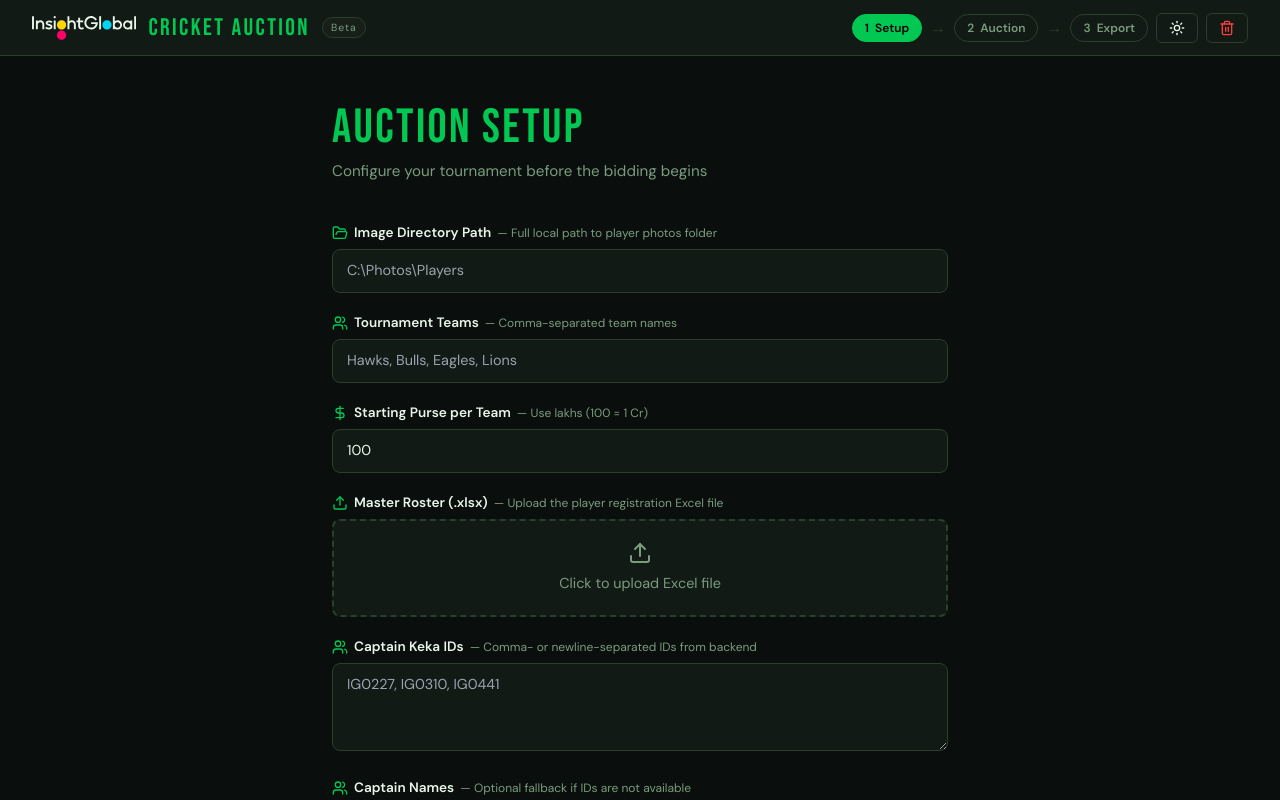
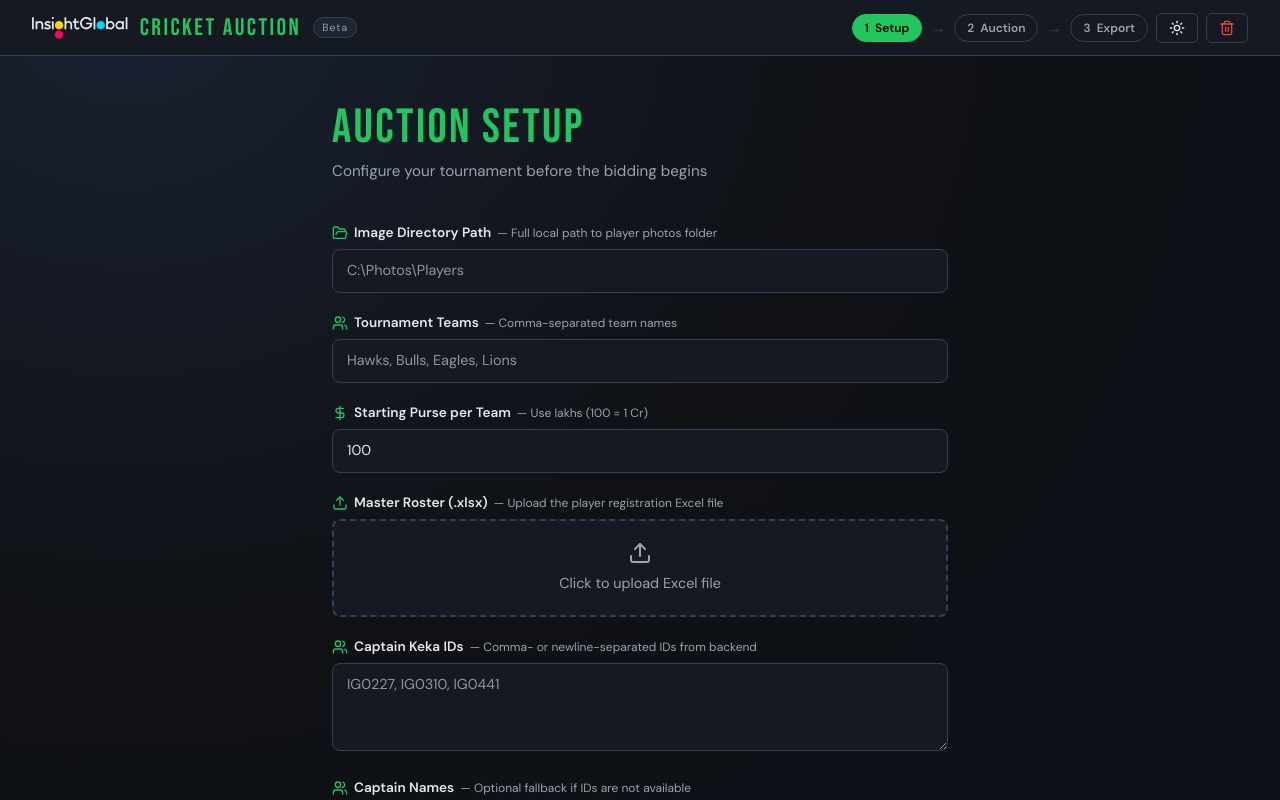
Before and after one commit to thepavansai/IG-Cricket-Auction, a React (Vite) app in the folder frontend/: page / in a window 1280 px wide. Shown: the top 800 px of the page. Built offline with nearby package versions, Linux system fonts and the light colour scheme.

Commit message:
Enhance auction functionality with budget handling and UI improvements

```diff
--- a/frontend/src/App.jsx
+++ b/frontend/src/App.jsx
@@ -225,7 +225,7 @@ export default function App() {
   }
 
   return (
-    <div className="min-h-screen" style={{ background: 'var(--bg)' }}>
+    <div className="min-h-screen" style={{ background: 'var(--grad-bg)' }}>
       <header style={{
         background: 'var(--bg2)',
         borderBottom: '1px solid var(--border)',
@@ -239,11 +239,12 @@ export default function App() {
         zIndex: 100
       }}>
         <div style={{ display: 'flex', alignItems: 'center', gap: '12px' }}>
+          <div style={{ display: 'flex', alignItems: 'center', height: '22px', flexShrink: 0, marginTop: '1px' }}>
           <svg
             viewBox="0 0 161 37"
-            aria-label="Cricket auction logo"
+            aria-label="InsightGlobal logo"
             role="img"
-            style={{ display: 'block', height: '1.5rem', width: 'auto', color: 'var(--text)', flexShrink: 0 }}
+            style={{ display: 'block', height: '22px', width: 'auto', color: 'var(--text)' }}
           >
             <path d="M3.04763 0.323469H0.0722656V20.6155H3.04763V0.323469Z" fill="currentColor"></path>
             <path d="M12.878 6.72385C11.4806 6.69149 10.1169 7.155 9.02869 8.03219V6.95117H6.03817V20.5903H9.01353L9.03879 12.6645C9.11816 11.7897 9.52816 10.9782 10.1852 10.3953C10.8423 9.81235 11.6969 9.50199 12.5749 9.52745H12.6052C13.0216 9.51385 13.4366 9.58323 13.826 9.73153C14.2154 9.87982 14.5714 10.1041 14.8733 10.3913C15.2362 10.7874 15.5165 11.2518 15.6978 11.7575C15.879 12.2632 15.9577 12.7999 15.9291 13.3363V20.5903H18.9045V13.109C18.8994 9.29509 16.4797 6.72385 12.878 6.72385Z" fill="currentColor"></path>
@@ -260,12 +261,16 @@ export default function App() {
             <path d="M45.5969 20.8582C49.4971 20.8582 52.6589 17.6964 52.6589 13.7962C52.6589 9.89589 49.4971 6.7341 45.5969 6.7341C41.6966 6.7341 38.5348 9.89589 38.5348 13.7962C38.5348 17.6964 41.6966 20.8582 45.5969 20.8582Z" fill="#FFD700"></path>
             <path d="M115.591 20.8582C119.491 20.8582 122.653 17.6964 122.653 13.7962C122.653 9.89589 119.491 6.7341 115.591 6.7341C111.691 6.7341 108.529 9.89589 108.529 13.7962C108.529 17.6964 111.691 20.8582 115.591 20.8582Z" fill="#00D6F2"></path>
           </svg>
+          </div>
+          <div style={{ display: 'flex', alignItems: 'center' }}>
             <span style={{
               fontFamily: 'Bebas Neue',
               fontSize: '1.5rem',
+              lineHeight: '22px',
               letterSpacing: '0.1em',
               color: 'var(--green)'
             }}>CRICKET AUCTION</span>
+          </div>
           <span style={{
             fontSize: '0.65rem',
             background: 'var(--bg3)',
--- a/frontend/src/index.css
+++ b/frontend/src/index.css
@@ -3,33 +3,43 @@
 @tailwind utilities;
 
 :root {
-  --green: #00c853;
-  --green-dim: #00963e;
-  --gold: #ffd600;
-  --gold-dim: #c9a800;
-  --red: #ff3d3d;
-  --bg: #0a0f0d;
-  --bg2: #111a14;
-  --bg3: #162019;
-  --card: #1a2a1e;
-  --border: #2a3f2e;
-  --text: #e8f5e9;
-  --muted: #7a9c7e;
+  color-scheme: dark;
+  --green: #22c55e;
+  --green-dim: #15803d;
+  --gold: #f59e0b;
+  --gold-dim: #b45309;
+  --red: #ef4444;
+  --bg: #0f1115;
+  --bg2: #151922;
+  --bg3: #1e2532;
+  --card: #222c3b;
+  --border: #334155;
+  --text: #e5e7eb;
+  --muted: #9ca3af;
+  --grad-bg: radial-gradient(120% 120% at 10% 0%, #192131 0%, var(--bg) 48%, #0c1018 100%);
+  --grad-card: linear-gradient(140deg, #2a3648 0%, #222c3b 60%, #1f2836 100%);
+  --grad-selected-card: linear-gradient(140deg, rgba(34, 197, 94, 0.18) 0%, rgba(34, 197, 94, 0.08) 100%);
+  --grad-gold: linear-gradient(140deg, rgba(245, 158, 11, 0.22) 0%, rgba(180, 83, 9, 0.08) 100%);
 }
 
 [data-theme="light"] {
-  --green: #00a84d;
-  --green-dim: #0d7a38;
-  --gold: #cc8a00;
-  --gold-dim: #994d00;
-  --red: #d32f2f;
+  color-scheme: light;
+  --green: #15803d;
+  --green-dim: #166534;
+  --gold: #b45309;
+  --gold-dim: #92400e;
+  --red: #dc2626;
   --bg: #ffffff;
-  --bg2: #f5f5f5;
-  --bg3: #eeeeee;
+  --bg2: #f5f7fa;
+  --bg3: #e9edf3;
   --card: #fafafa;
-  --border: #e0e0e0;
-  --text: #1a1a1a;
-  --muted: #666666;
+  --border: #d1d9e6;
+  --text: #111827;
+  --muted: #6b7280;
+  --grad-bg: radial-gradient(130% 120% at 12% 0%, #f2f6fc 0%, var(--bg) 58%, #eef3fb 100%);
+  --grad-card: linear-gradient(140deg, #ffffff 0%, #f7f9fd 60%, #f2f6fb 100%);
+  --grad-selected-card: linear-gradient(140deg, rgba(21, 128, 61, 0.14) 0%, rgba(21, 128, 61, 0.05) 100%);
+  --grad-gold: linear-gradient(140deg, rgba(180, 83, 9, 0.14) 0%, rgba(146, 64, 14, 0.05) 100%);
 }
 
 * { box-sizing: border-box; }
@@ -37,10 +47,17 @@
 body {
   margin: 0;
   font-family: 'DM Sans', sans-serif;
-  background: var(--bg);
+  background: var(--grad-bg);
   color: var(--text);
   min-height: 100vh;
   transition: background-color 0.3s, color 0.3s;
+}
+
+::view-transition-group(*),
+::view-transition-old(*),
+::view-transition-new(*) {
+  animation-duration: 0.25s;
+  animation-timing-function: cubic-bezier(0.19, 1, 0.22, 1);
 }
 
 h1, h2, h3, .display {
@@ -94,3 +111,44 @@ h1, h2, h3, .display {
   background: var(--bg3);
   border-color: var(--text);
 }
+
+/* Shared themed controls for consistent input/select/textarea look in both modes */
+.themed-control {
+  color-scheme: inherit;
+  color: var(--text);
+  caret-color: var(--text);
+}
+
+.themed-control::placeholder {
+  color: var(--muted);
+  opacity: 0.9;
+}
+
+.themed-control:focus {
+  border-color: var(--green) !important;
+  box-shadow: 0 0 0 2px rgba(34, 197, 94, 0.14);
+}
+
+.themed-control option {
+  background: var(--bg2);
+  color: var(--text);
+}
+
+input.themed-control:-webkit-autofill,
+input.themed-control:-webkit-autofill:hover,
+input.themed-control:-webkit-autofill:focus,
+textarea.themed-control:-webkit-autofill,
+select.themed-control:-webkit-autofill {
+  -webkit-text-fill-color: var(--text);
+  box-shadow: 0 0 0 1000px var(--bg2) inset;
+  transition: background-color 9999s ease-out 0s;
+}
+
+input[type="number"].themed-control {
+  appearance: textfield;
+}
+
+input[type="number"].themed-control::-webkit-outer-spin-button,
+input[type="number"].themed-control::-webkit-inner-spin-button {
+  margin: 0;
+}
--- a/frontend/src/views/AuctionView.jsx
+++ b/frontend/src/views/AuctionView.jsx
@@ -36,7 +36,7 @@ const readBidSnapshots = () => {
 
 export default function AuctionView({ masterRoster, config, onDone, isReauction }) {
   const savedDraft = readDraft()
-  const savedBidSnapshots = readBidSnapshots()
+  const savedBidSnapshots = isReauction ? [] : readBidSnapshots()
 
   // Separate captains and regular players
   const captains = masterRoster.filter(p => p.IsCaptain)
@@ -49,12 +49,16 @@ export default function AuctionView({ masterRoster, config, onDone, isReauction
 
   const [roster, setRoster] = useState((!isReauction && savedDraft?.roster) ? savedDraft.roster : initialRoster)
   const [currentPlayerKekaID, setCurrentPlayerKekaID] = useState(
-    savedDraft?.currentPlayerKekaID || initialRoster[savedDraft?.currentIndex || 0]?.KekaID || initialRoster[0]?.KekaID || null
+    (!isReauction && (savedDraft?.currentPlayerKekaID || initialRoster[savedDraft?.currentIndex || 0]?.KekaID))
+      || initialRoster[0]?.KekaID
+      || null
   )
-  const [auctionPhase, setAuctionPhase] = useState(savedDraft?.auctionPhase || 'captain') // 'captain' or 'player'
+  const [auctionPhase, setAuctionPhase] = useState(
+    isReauction ? 'player' : (savedDraft?.auctionPhase || 'captain')
+  ) // 'captain' or 'player'
   const [teams, setTeams] = useState([])
-  const [selectedTeam, setSelectedTeam] = useState(savedDraft?.selectedTeam || '')
-  const [bidAmount, setBidAmount] = useState(savedDraft?.bidAmount || '')
+  const [selectedTeam, setSelectedTeam] = useState(isReauction ? '' : (savedDraft?.selectedTeam || ''))
+  const [bidAmount, setBidAmount] = useState(isReauction ? '' : (savedDraft?.bidAmount || ''))
   const [bidSnapshots, setBidSnapshots] = useState(Array.isArray(savedBidSnapshots) ? savedBidSnapshots : [])
   const [bidStatus, setBidStatus] = useState(null)
   const [bidMsg, setBidMsg] = useState('')
@@ -285,15 +289,28 @@ export default function AuctionView({ masterRoster, config, onDone, isReauction
       player.WinningTeam === teamName
     )
 
-  const handleSell = async () => {
+  const handleSell = async (options = {}) => {
+    const forceSell = Boolean(options.forceSell)
+
     if (!selectedTeam) { setBidMsg('Select a team'); setBidStatus('error'); return }
-    const amount = parseInt(bidAmount)
-    if (!amount || amount < currentPlayer.BasePrice) {
+    const parsedBid = parseInt(bidAmount, 10)
+    const amount = Number.isFinite(parsedBid) && parsedBid > 0
+      ? parsedBid
+      : (forceSell ? currentPlayer.BasePrice : NaN)
+
+    if (!currentPlayer) return
+
+    if (!amount || amount <= 0) {
+      setBidMsg('Enter a valid bid amount')
+      setBidStatus('error')
+      return
+    }
+
+    if (!forceSell && amount < currentPlayer.BasePrice) {
       setBidMsg(`Minimum bid is ${formatInLakhs(currentPlayer.BasePrice)}`)
       setBidStatus('error')
       return
     }
-    if (!currentPlayer) return
 
     const team = teams.find(t => t.id === selectedTeam)
     if (auctionPhase === 'captain' && teamHasCaptain(team?.name || selectedTeam)) {
@@ -302,7 +319,7 @@ export default function AuctionView({ masterRoster, config, onDone, isReauction
       return
     }
 
-    if (team && amount > team.budget) {
+    if (!forceSell && team && amount > team.budget) {
       setBidMsg(`${team.name} only has ${formatInLakhs(team.budget)} left`)
       setBidStatus('error')
       return
@@ -326,7 +343,8 @@ export default function AuctionView({ masterRoster, config, onDone, isReauction
       await axios.post(`${API}/api/bid`, {
         teamId: selectedTeam,
         kekaId: currentPlayer.KekaID,
-        amount
+        amount,
+        ignoreBudget: forceSell
       })
 
       pushBidSnapshot(previousState)
@@ -345,7 +363,7 @@ export default function AuctionView({ masterRoster, config, onDone, isReauction
       })
       setRoster(updatedRoster)
       setBidStatus('success')
-      setBidMsg(`Sold to ${team?.name} for ${formatInLakhs(amount)}!`)
+      setBidMsg(`${forceSell ? 'Force sold' : 'Sold'} to ${team?.name} for ${formatInLakhs(amount)}!`)
       await fetchTeams()
 
       setTimeout(() => advancePlayer(updatedRoster), 1200)
@@ -454,6 +472,7 @@ export default function AuctionView({ masterRoster, config, onDone, isReauction
   }
 
   const photoUrl = getPhotoUrl(currentPlayer)
+  const playerByKekaID = new Map(masterRoster.map(player => [player.KekaID, player]))
 
   return (
     <div style={{
@@ -491,7 +510,7 @@ export default function AuctionView({ masterRoster, config, onDone, isReauction
         </div>
 
         <div key={currentPlayerKekaID || 'no-player'} className="pop" style={{
-          background: 'var(--card)',
+          background: 'var(--grad-card)',
           border: '1px solid var(--border)',
           borderRadius: '16px',
           overflow: 'hidden',
@@ -587,6 +606,7 @@ export default function AuctionView({ masterRoster, config, onDone, isReauction
                 WINNING TEAM
               </label>
               <select
+                className="themed-control"
                 value={selectedTeam}
                 onChange={e => setSelectedTeam(e.target.value)}
                 style={{
@@ -614,6 +634,7 @@ export default function AuctionView({ masterRoster, config, onDone, isReauction
                 BID AMOUNT (L)
               </label>
               <input
+                className="themed-control"
                 type="number"
                 value={bidAmount}
                 onChange={e => setBidAmount(e.target.value)}
@@ -663,7 +684,7 @@ export default function AuctionView({ masterRoster, config, onDone, isReauction
 
           <div style={{ display: 'flex', gap: '10px' }}>
             <button
-              onClick={handleSell}
+              onClick={() => handleSell()}
               disabled={bidStatus === 'loading' || bidStatus === 'success'}
               style={{
                 ...btnStyle('var(--green)', '#000'),
@@ -687,6 +708,21 @@ export default function AuctionView({ masterRoster, config, onDone, isReauction
               <SkipForward size={16} />
               SKIP
             </button>
+            {isReauction && (
+              <button
+                onClick={() => handleSell({ forceSell: true })}
+                disabled={bidStatus === 'loading' || bidStatus === 'success'}
+                style={{
+                  ...btnStyle('var(--gold)', '#111'),
+                  flex: 1.25,
+                  opacity: (bidStatus === 'loading' || bidStatus === 'success') ? 0.6 : 1
+                }}
+                title="Force sell allows selling below base price in re-auction"
+              >
+                <Gavel size={16} />
+                FORCE SELL
+              </button>
+            )}
           </div>
 
           <button
@@ -800,7 +836,7 @@ export default function AuctionView({ masterRoster, config, onDone, isReauction
                 key={team.id}
                 onClick={() => setSelectedTeam(team.id)}
                 style={{
-                  background: selectedTeam === team.id ? 'var(--bg3)' : 'var(--card)',
+                  background: selectedTeam === team.id ? 'var(--grad-selected-card)' : 'var(--card)',
                   border: `1px solid ${selectedTeam === team.id ? 'var(--green)' : 'var(--border)'}`,
                   borderRadius: '10px',
                   padding: '12px 14px',
@@ -846,26 +882,24 @@ export default function AuctionView({ masterRoster, config, onDone, isReauction
                     marginTop: '8px',
                     display: 'flex', flexWrap: 'wrap', gap: '4px'
                   }}>
-                    {team.roster.slice(-6).map(kid => (
-                      <span key={kid} style={{
+                    {(() => {
+                      const captainId = team.roster.find(kid => playerByKekaID.get(kid)?.IsCaptain)
+                      const captain = captainId ? playerByKekaID.get(captainId) : null
+                      if (!captain) return null
+
+                      return (
+                        <span style={{
                           background: 'var(--bg)',
                           padding: '2px 6px',
                           borderRadius: '4px',
                           fontSize: '0.65rem',
-                        color: 'var(--muted)',
-                        border: '1px solid var(--border)'
+                          color: 'var(--gold)',
+                          border: '1px solid rgba(255,214,0,0.3)'
                         }}>
-                        {kid}
+                          {captain.Name}
                         </span>
-                    ))}
-                    {team.roster.length > 6 && (
-                      <span style={{
-                        fontSize: '0.65rem', color: 'var(--muted)',
-                        alignSelf: 'center', paddingLeft: '2px'
-                      }}>
-                        +{team.roster.length - 6} more
-                      </span>
-                    )}
+                      )
+                    })()}
                   </div>
                 )}
               </div>
--- a/frontend/src/views/SetupView.jsx
+++ b/frontend/src/views/SetupView.jsx
@@ -248,6 +248,7 @@ export default function SetupView({ onComplete }) {
       <div style={{ display: 'flex', flexDirection: 'column', gap: '1.25rem' }}>
         <Field icon={<FolderOpen size={16} />} label="Image Directory Path" hint="Full local path to player photos folder">
           <input
+            className="themed-control"
             type="text"
             value={imagePath}
             onChange={e => setImagePath(e.target.value)}
@@ -258,6 +259,7 @@ export default function SetupView({ onComplete }) {
 
         <Field icon={<Users size={16} />} label="Tournament Teams" hint="Comma-separated team names">
           <input
+            className="themed-control"
             type="text"
             value={teamsInput}
             onChange={e => setTeamsInput(e.target.value)}
@@ -268,6 +270,7 @@ export default function SetupView({ onComplete }) {
 
         <Field icon={<DollarSign size={16} />} label="Starting Purse per Team" hint="Use lakhs (100 = 1 Cr)">
           <input
+            className="themed-control"
             type="number"
             value={basePurse}
             onChange={e => setBasePurse(e.target.value)}
@@ -334,6 +337,7 @@ export default function SetupView({ onComplete }) {
 
         <Field icon={<Users size={16} />} label="Captain Keka IDs" hint="Comma- or newline-separated IDs from backend">
           <textarea
+            className="themed-control"
             value={captainKekaIdsInput}
             onChange={e => setCaptainKekaIdsInput(e.target.value)}
             placeholder="IG0227, IG0310, IG0441"
@@ -343,6 +347,7 @@ export default function SetupView({ onComplete }) {
 
         <Field icon={<Users size={16} />} label="Captain Names" hint="Optional fallback if IDs are not available">
           <textarea
+            className="themed-control"
             value={captainNamesInput}
             onChange={e => setCaptainNamesInput(e.target.value)}
             placeholder="Rahul Sharma, Arjun Patel, Vikram Singh"
```
Also changed, not shown: 1 other file (tests, documents, lock files or other folders). Lines whose indentation alone changed are shown as unchanged.
